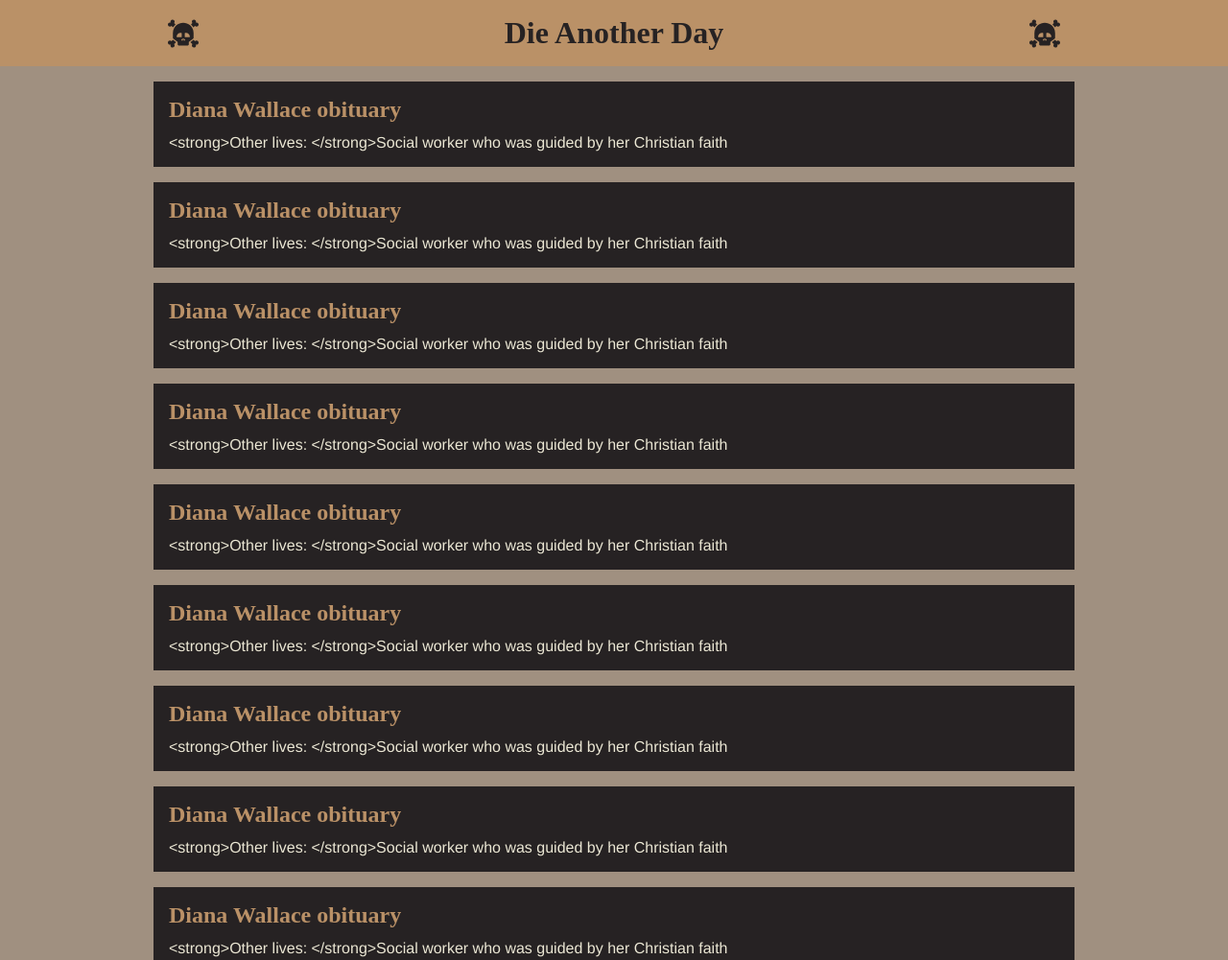
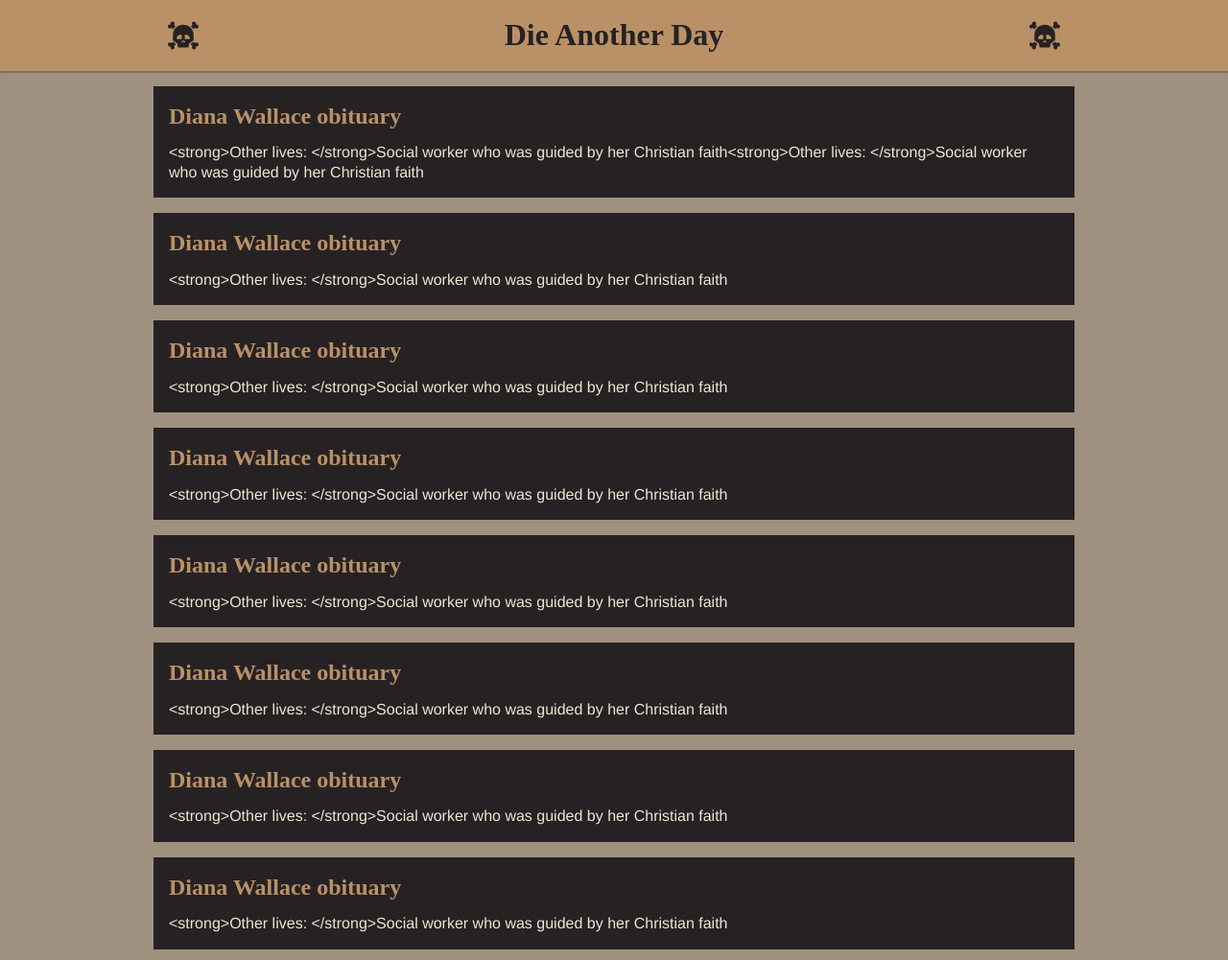
Before and after one commit to FAC10/week5-zapo, a website: page public/index.html in a window 1280 px wide. Shown: the top 1001 px of the page at 96% size. Drawn offline with Linux system fonts and the light colour scheme; a web font is replaced by a local one.

Commit message:
additional css styled the content boxes, made the font clearer and better spaced relates #19

```diff
--- a/public/index.js
+++ b/public/index.js
@@ -3,7 +3,7 @@ var fakeData = [
     {
         title: 'Diana Wallace obituary',
         url: 'https://www.theguardian.com/education/2017/mar/22/diana-wallace-obituary',
-        summary: '<strong>Other lives: </strong>Social worker who was guided by her Christian faith'
+        summary: '<strong>Other lives: </strong>Social worker who was guided by her Christian faith<strong>Other lives: </strong>Social worker who was guided by her Christian faith'
     }, {
         title: 'Diana Wallace obituary',
         url: 'https://www.theguardian.com/education/2017/mar/22/diana-wallace-obituary',
--- a/public/style.css
+++ b/public/style.css
@@ -11,6 +11,10 @@ body {
   background-color: #A09080;
   font-family: helvetica, sans-serif;
   color: #EBE7D4;
+  line-height: 1.3;
+  // Makes fonts render clearer/thinner on dark backgrounds
+  -webkit-font-smoothing: antialiased;
+  -moz-osx-font-smoothing: grayscale;
 }
 
 .header {
@@ -20,6 +24,7 @@ body {
   justify-content: space-around;
   align-items: center;
   padding: 1em;
+  box-shadow: 0 2px 1px rgba(0, 0, 0, 0.2);
 }
 
 .header__title {
```
